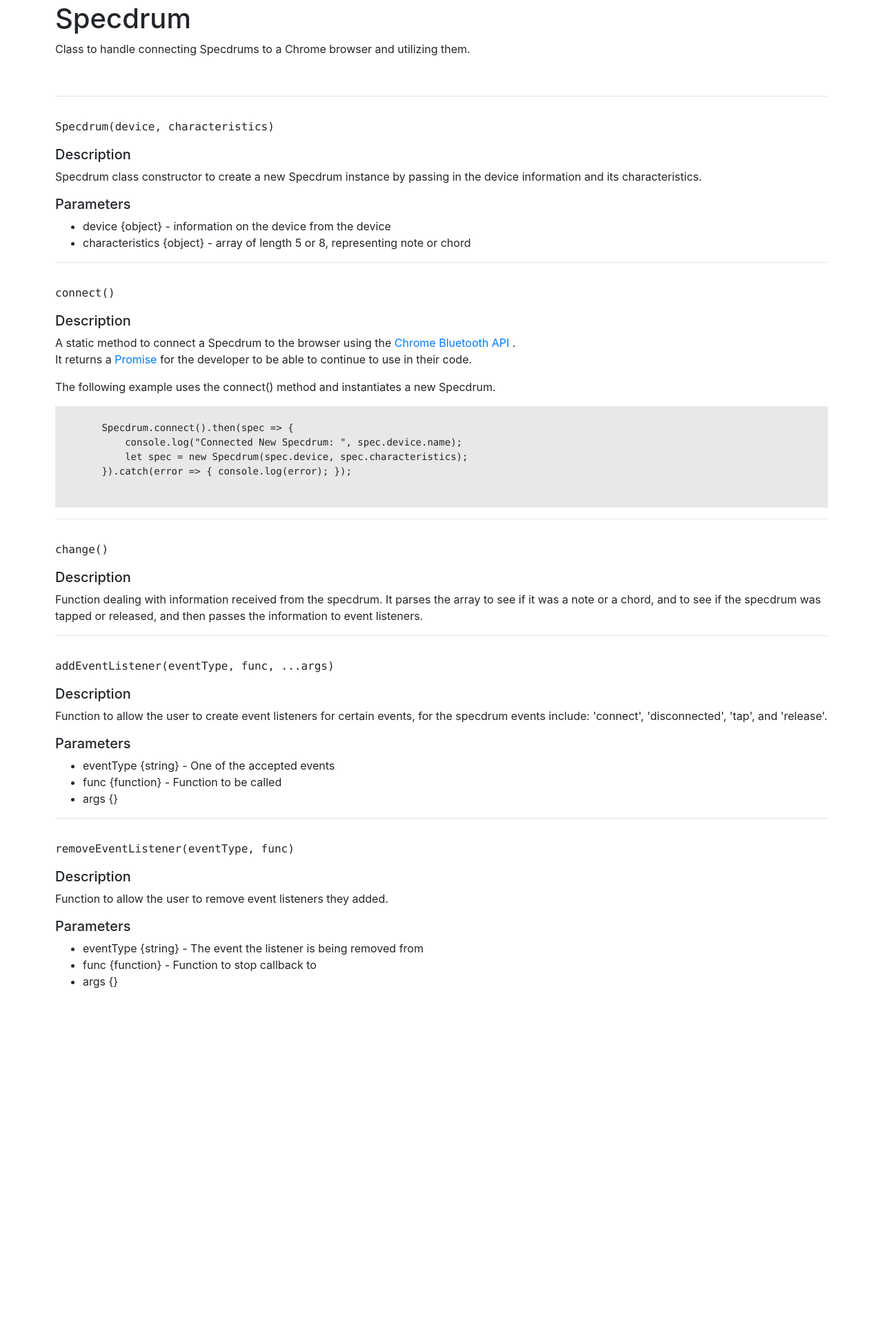
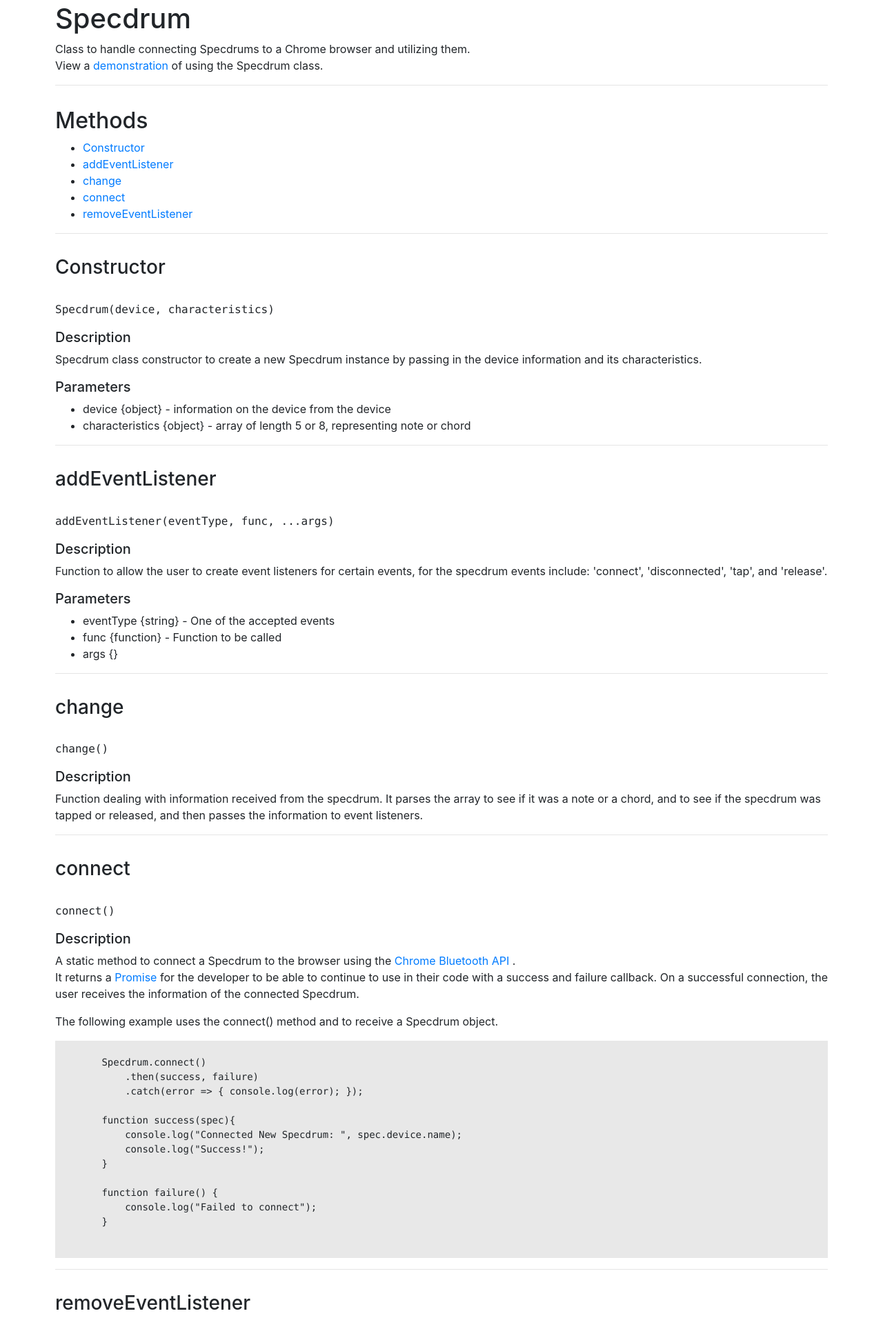
Before and after one commit to fahmed3/fahmed3.github.io, a plain HTML site: page Specdrums/docs.html in a window 1280 px wide. Shown: the part 13-1940 px from the top of the page at 69% size. Before the commit the page ends 1480 px from the top, so only its background shows below. Drawn offline with nearby package versions, Linux system fonts and the light colour scheme.

Commit message:
edited docs and updated index with correct links

```diff
--- a/Specdrums/docs.html
+++ b/Specdrums/docs.html
@@ -21,10 +21,23 @@
 <body>
   <div style="padding:1em 5em">
     <h1> Specdrum </h1>
-    <p> Class to handle connecting Specdrums to a Chrome browser and utilizing them.</p> <br>
+    <p> Class to handle connecting Specdrums to a Chrome browser and utilizing them. <br>
+      View a <a href="https://fahmed3.github.io/Specdrums"> demonstration </a>  of using the Specdrum class.
+    </p>
+
+    <hr id="methods">
+    <h2> Methods </h2>
+    <ul>
+      <li> <a href="#constructor"> Constructor </a> </li>
+      <li> <a href="#addEventListener"> addEventListener </a> </li>
+      <li> <a href="#change"> change </a> </li>
+      <li> <a href="#connect"> connect </a> </li>
+      <li> <a href="#removeEventListener"> removeEventListener </a> </li>
+    </ul>
 
 
-    <hr>
+    <hr id="constructor">
+    <h3> Constructor </h3> <br>
     <p class="code">
       Specdrum(device, characteristics) </p>
     <h5> Description </h5>
@@ -37,41 +50,8 @@
       <li> characteristics {object} - array of length 5 or 8, representing note or chord</li>
     </ul>
 
-
-
-    <hr>
-    <p class="code">
-      connect()
-    </p>
-
-    <h5> Description </h5>
-          A static method to connect a Specdrum to the browser using the <a href="https://developers.google.com/web/updates/2015/07/interact-with-ble-devices-on-the-web">Chrome Bluetooth API </a>. <br>
-    It returns a <a href="https://developer.mozilla.org/en-US/docs/Web/JavaScript/Reference/Global_Objects/Promise">Promise</a> for the developer to be able to continue to use in their code. </p>
-
-    <p> The following example uses the connect() method and instantiates a new Specdrum.
-    </p>
-    <pre style="background-color:#E8E8E8" >
-      <code>
-	Specdrum.connect().then(spec => {
-	    console.log("Connected New Specdrum: ", spec.device.name);
- 	    let spec = new Specdrum(spec.device, spec.characteristics);
-	}).catch(error => { console.log(error); });
-      </code>
-    </pre>
-
-    <hr>
-    <p class="code">
-      change()
-    </p>
-    <h5> Description </h5>
-    <p>
-      Function dealing with information received from the specdrum. It parses
-      the array to see if it was a note or a chord, and to see if the specdrum
-      was tapped or released, and then passes the information to event listeners.
-    </p>
-
-
-    <hr>
+    <hr id="addEventListener">
+    <h3> addEventListener </h3> <br>
     <p class="code">
       addEventListener(eventType, func, ...args)
     </p>
@@ -87,7 +67,48 @@
     </ul>
 
 
-    <hr>
+    <hr id="change">
+    <h3> change </h3> <br>
+    <p class="code">
+      change()
+    </p>
+    <h5> Description </h5>
+    <p>
+      Function dealing with information received from the specdrum. It parses
+      the array to see if it was a note or a chord, and to see if the specdrum
+      was tapped or released, and then passes the information to event listeners.
+    </p>
+
+    <hr id="connect">
+    <h3> connect </h3> <br>
+    <p class="code">
+      connect()
+    </p>
+
+    <h5> Description </h5>
+    A static method to connect a Specdrum to the browser using the <a href="https://developers.google.com/web/updates/2015/07/interact-with-ble-devices-on-the-web">Chrome Bluetooth API </a>. <br>
+    It returns a <a href="https://developer.mozilla.org/en-US/docs/Web/JavaScript/Reference/Global_Objects/Promise">Promise</a> for the developer to be able to continue to use in their code with a success and failure callback. On a successful connection, the user receives the information of the connected Specdrum. </p>
+    <p>The following example uses the connect() method and to receive a Specdrum object.     </p>
+    <pre style="background-color:#E8E8E8" >
+      <code>
+	Specdrum.connect()
+	    .then(success, failure)
+	    .catch(error => { console.log(error); });
+
+	function success(spec){
+ 	    console.log("Connected New Specdrum: ", spec.device.name);
+	    console.log("Success!");
+	}
+
+	function failure() {
+	    console.log("Failed to connect");
+	}
+      </code>
+    </pre>
+
+
+    <hr id="removeEventListener">
+    <h3> removeEventListener </h3> <br>
     <p class="code">
       removeEventListener(eventType, func)
     </p>
```
Also changed, not shown: Specdrums/index.html (+4 -4 lines), 1 other file.
